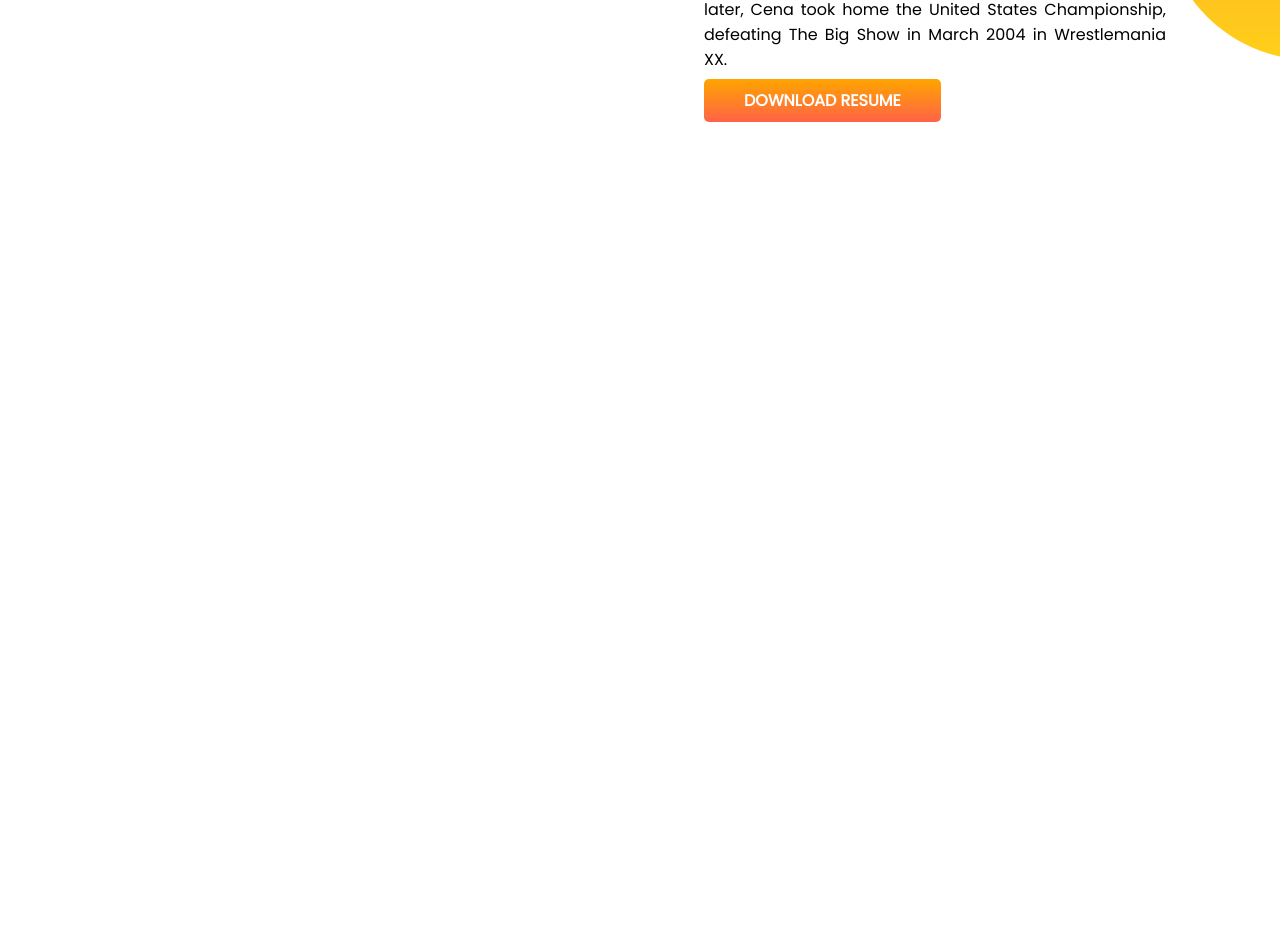
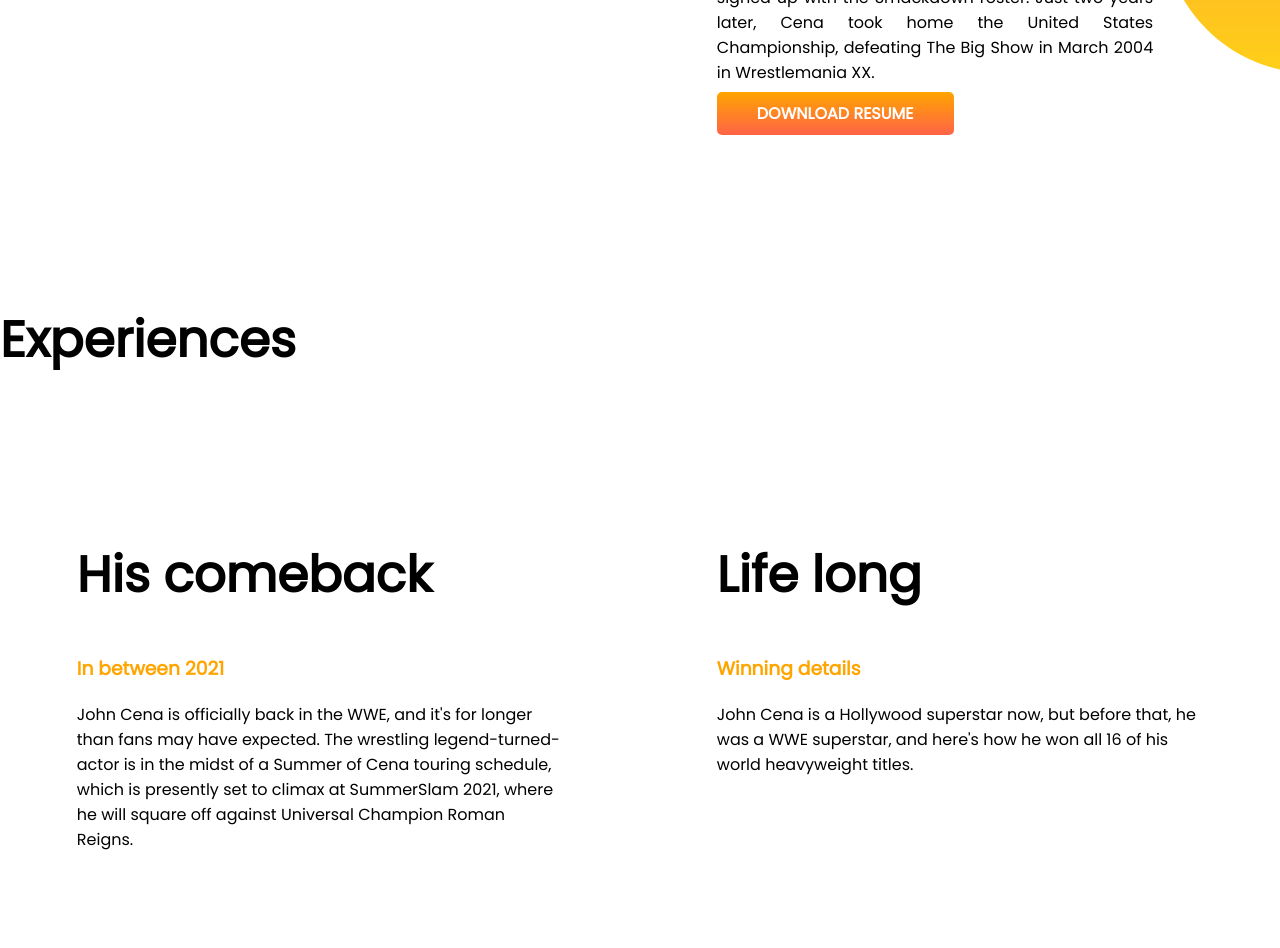
Before and after one commit to Shaheen-cse/My-first-web-1, a plain HTML site: page index.html in a window 1280 px wide. Shown: the part 1098-2046 px from the top of the page. Before the commit the page ends 1375 px from the top, so only its background shows below. Drawn offline with Linux system fonts and the light colour scheme.

Commit message:
3rd part half

```diff
--- a/index.html
+++ b/index.html
@@ -11,7 +11,7 @@
     <link rel="stylesheet" href="style.css">
 </head>
 <body>
-<section class="top-banner">
+<section class="top-banner flexible">
     <div class="half-width">
     <h1>Welcome To </h1>
     <h1>  <span class="orange-color">Johncena's</span> world.</h1>
@@ -25,7 +25,7 @@
         <img src="images/johncena-bg.png" alt="Johncena">
     </div>
 </section>
-<section class="dream-big">
+<section class="dream-big flexible">
     <div class="half-width">
         <img src="images/johncena2.jpg" alt="boxing ring picture">
     </div>
@@ -41,6 +41,26 @@
     </div>
 </section>
 
+<section class="exp">
+
+    <h1>Experiences</h1>
+    <div class="flexible">
+    <div class="half-width">
+        <h1>His comeback</h1>
+        <h3 class="orange-color">In between 2021</h3>
+        <p>
+            John Cena is officially back in the WWE, and it's for longer than fans may have expected. The wrestling legend-turned-actor is in the midst of a Summer of Cena touring schedule, which is presently set to climax at SummerSlam 2021, where he will square off against Universal Champion Roman Reigns.
+        </p>
+    </div>
+    <div class="half-width">
+        <h1>Life long</h1>
+        <h3 class="orange-color">Winning details</h3>
+        <p>John Cena is a Hollywood superstar now, but before that, he was a WWE superstar, and here's how he won all 16 of his world heavyweight titles.
+        </p>
+    </div>
+    </div>
+
+</section>
 
 
 
--- a/style.css
+++ b/style.css
@@ -9,13 +9,13 @@ h1{
 .orange-color{
     color: orange;
 }
-section{
+.flexible{
     display: flex;
     margin-bottom: 100px;
 }
 .half-width{
     width: 50%;
-    padding: 5%;
+    padding: 6%;
 }
 .half-width img{
     width: 100%;
```
